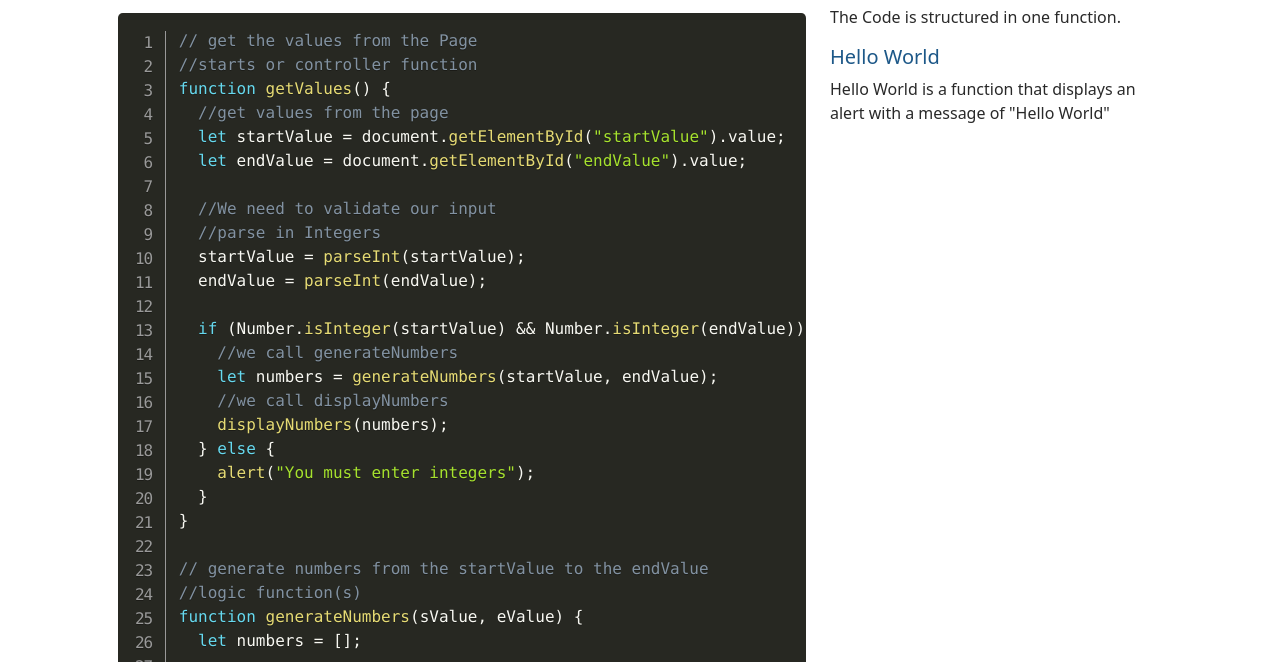
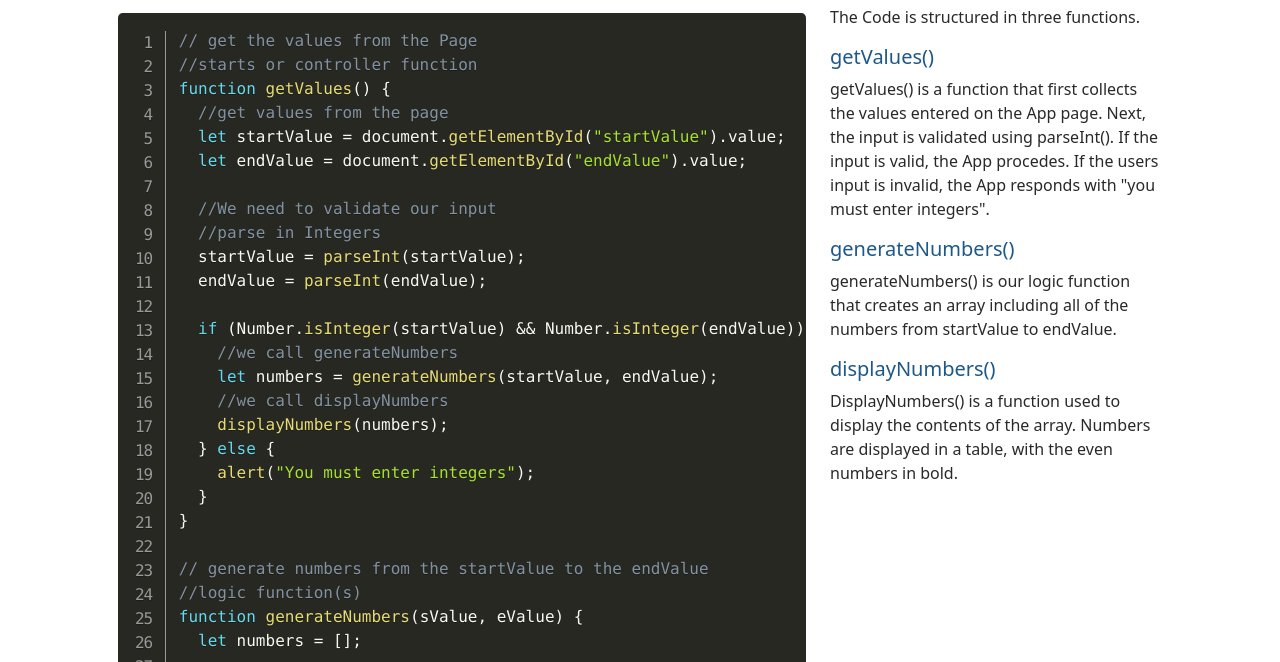
Before and after one commit to DentonWalker/Hundo-A-Coding-Project.-Zero-to-100, a plain HTML site: page code.html in a window 1280 px wide. Shown: the part 138-800 px from the top of the page. Drawn offline with nearby package versions, Linux system fonts and the light colour scheme.

Commit message:
Added function descriptions to the Code page

```diff
--- a/code.html
+++ b/code.html
@@ -126,9 +126,23 @@ function displayNumbers(numbers) {
 
                 </div>
                 <div class="col-lg-4">
-                    <p>The Code is structured in one function.</p>
-                    <h5>Hello World</h5>
-                    <p>Hello World is a function that displays an alert with a message of "Hello World"</p>
+                    <p>The Code is structured in three functions.</p>
+                    <h5>getValues()</h5>
+                    <p>getValues() is a function that first collects the values entered on the App page. Next, the input
+                        is
+                        validated using parseInt(). If the input is valid, the App procedes. If the users input is
+                        invalid, the App responds with "you must enter integers".
+                    </p>
+                    <h5>generateNumbers()</h5>
+                    <p>generateNumbers() is our logic function that creates an array including all of the numbers from
+                        startValue to endValue.
+                    </p>
+                    <h5>displayNumbers()</h5>
+                    <p>DisplayNumbers() is a function used to display the contents of the array. Numbers are displayed
+                        in a table, with the even numbers in bold.
+
+                    </p>
+
 
                 </div>
             </div>
@@ -140,7 +154,7 @@ function displayNumbers(numbers) {
         <div class="container-fluid">
             <div class="row row-cols-1 row-cols-lg-3 gy-2">
                 <div class="col order-last order-lg-first text-light">
-                    <div><span class="text-muted">&copy;2024</span> Lane Walker | lane.walker1@gmail.com</div>
+                    <div><span class="text-muted">&copy;2024</span> Lane Walker | lane.walker.dev@gmail.com</div>
                 </div>
                 <div class="col d-flex align-items-center justify-content-start justify-content-lg-center">
                     <img src="img/logo-no-background.png" alt="Lane Walker Logo" height="24">
```
Also changed, not shown: app.html (+1 -1 lines), index.html (+1 -1 lines).
